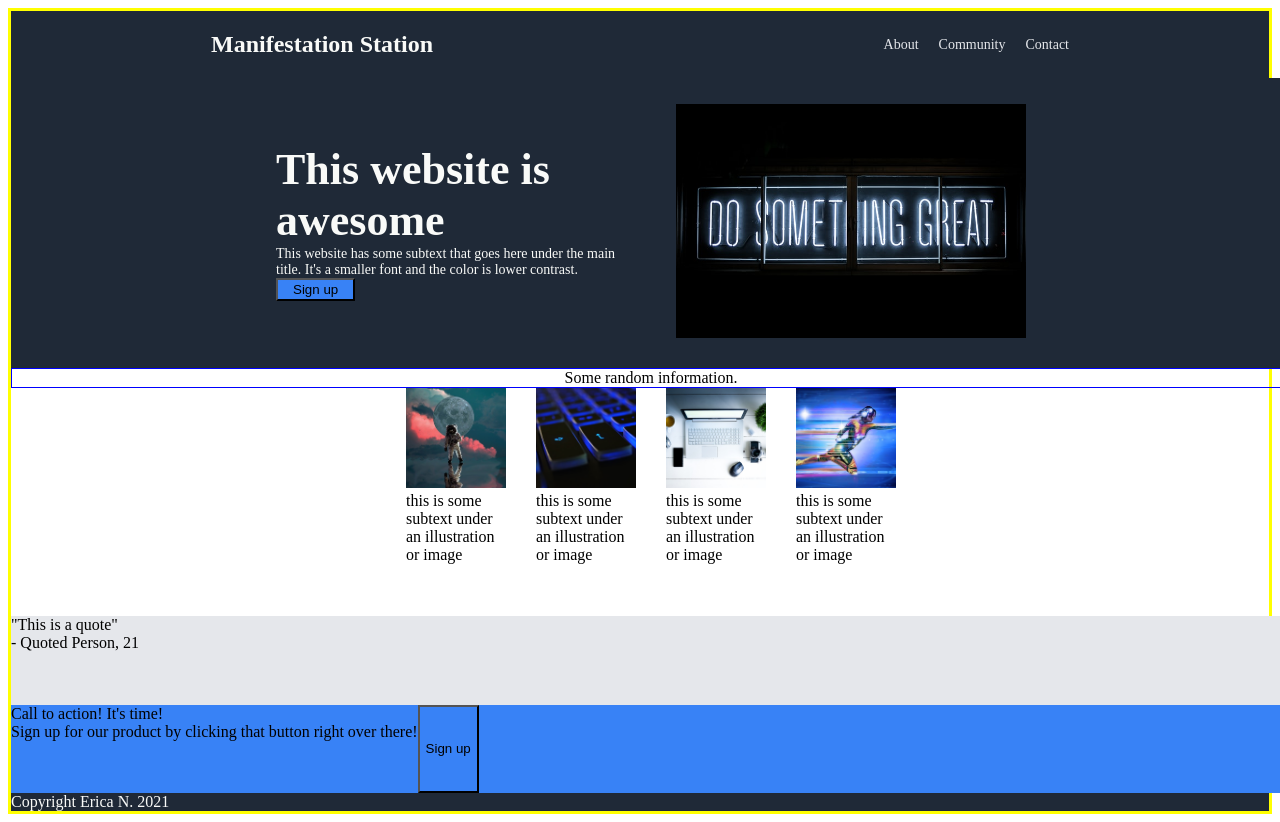
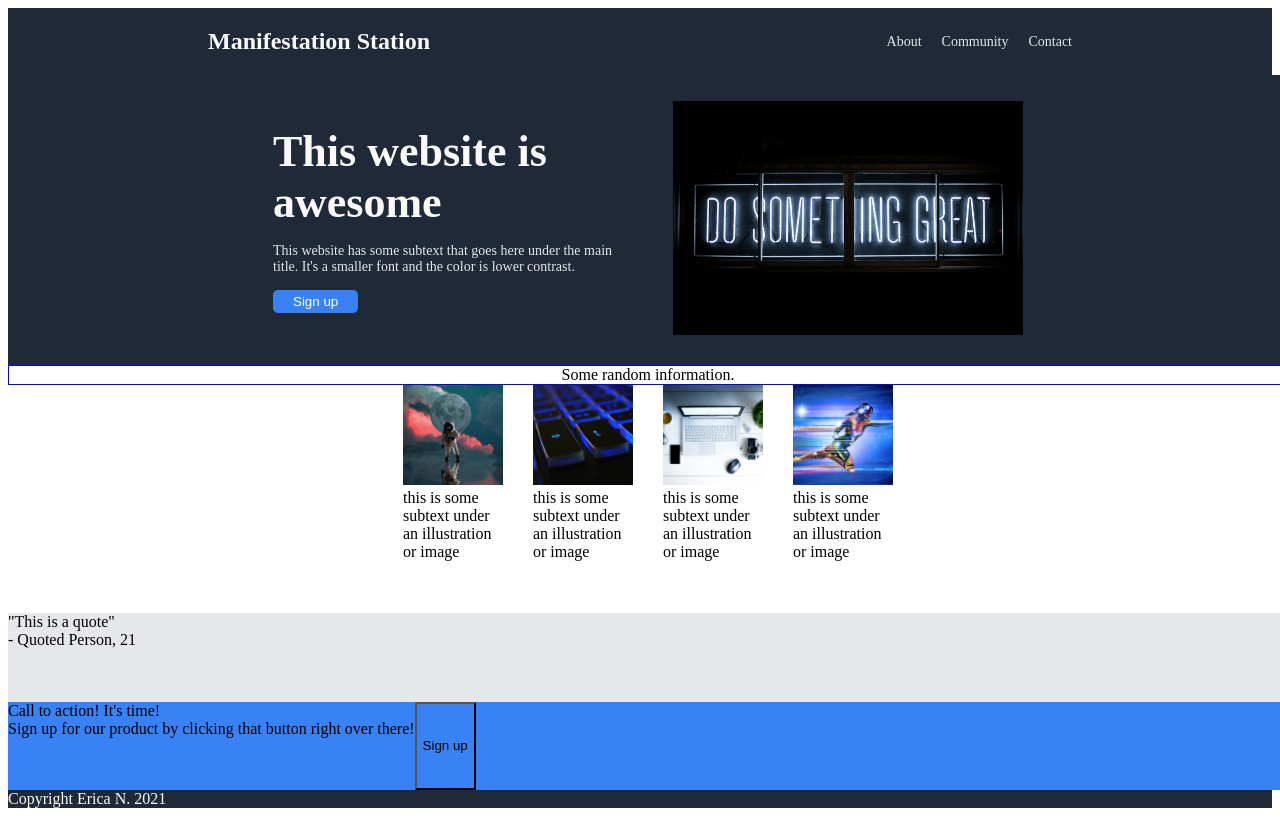
Before and after one commit to enutbrown/odin-landing-page, a plain HTML site: page index.html in a window 1280 px wide. Drawn offline with Linux system fonts and the light colour scheme.

Commit message:
styled content card 1

```diff
--- a/style.css
+++ b/style.css
@@ -1,8 +1,7 @@
 body {
-    min-height: 100vh;
+    height: 100VH;
     display: flex;
     flex-direction: column;
-    border: 3px solid yellow;;
 }
 
 a {
@@ -54,6 +53,7 @@ button {
 .left-one {
     display: flex;
     flex-direction: column;
+    gap: 15px;
 }
 
 .title1 {
@@ -67,13 +67,16 @@ button {
 .title2 {
     max-width: 350px;
     flex: 0 0 auto;
-    color: #F9FAF8;
+    color: #E5E7EB;
     font-size: 14px;
 }
 
 .sign-up-button1 {
     align-self: flex-start;
-    padding: 2px 15px;
+    padding: 4px 20px;
+    border-radius: 5px;
+    border: none;
+    color: white;
 }
 
 .main-image > img {
```
